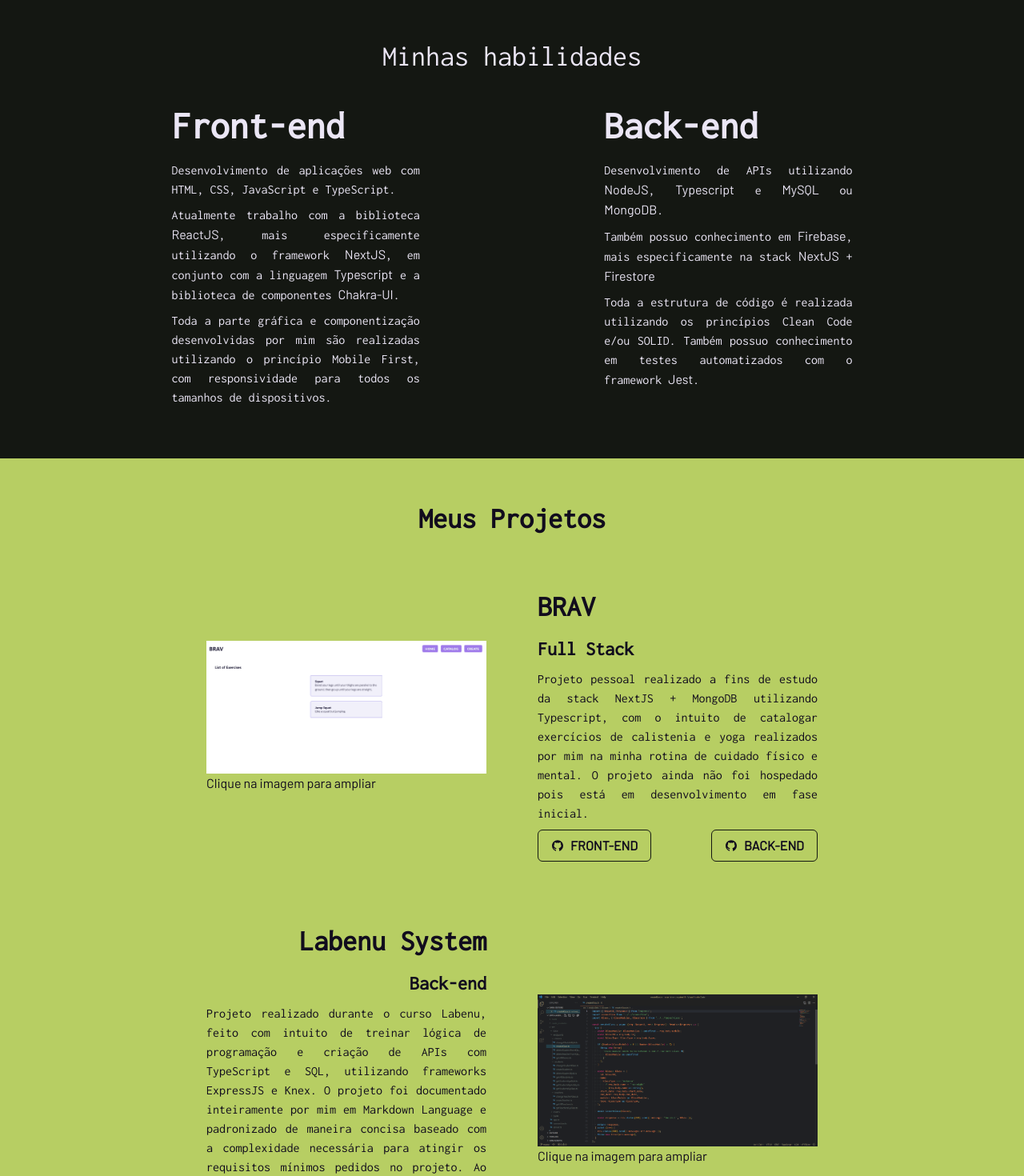
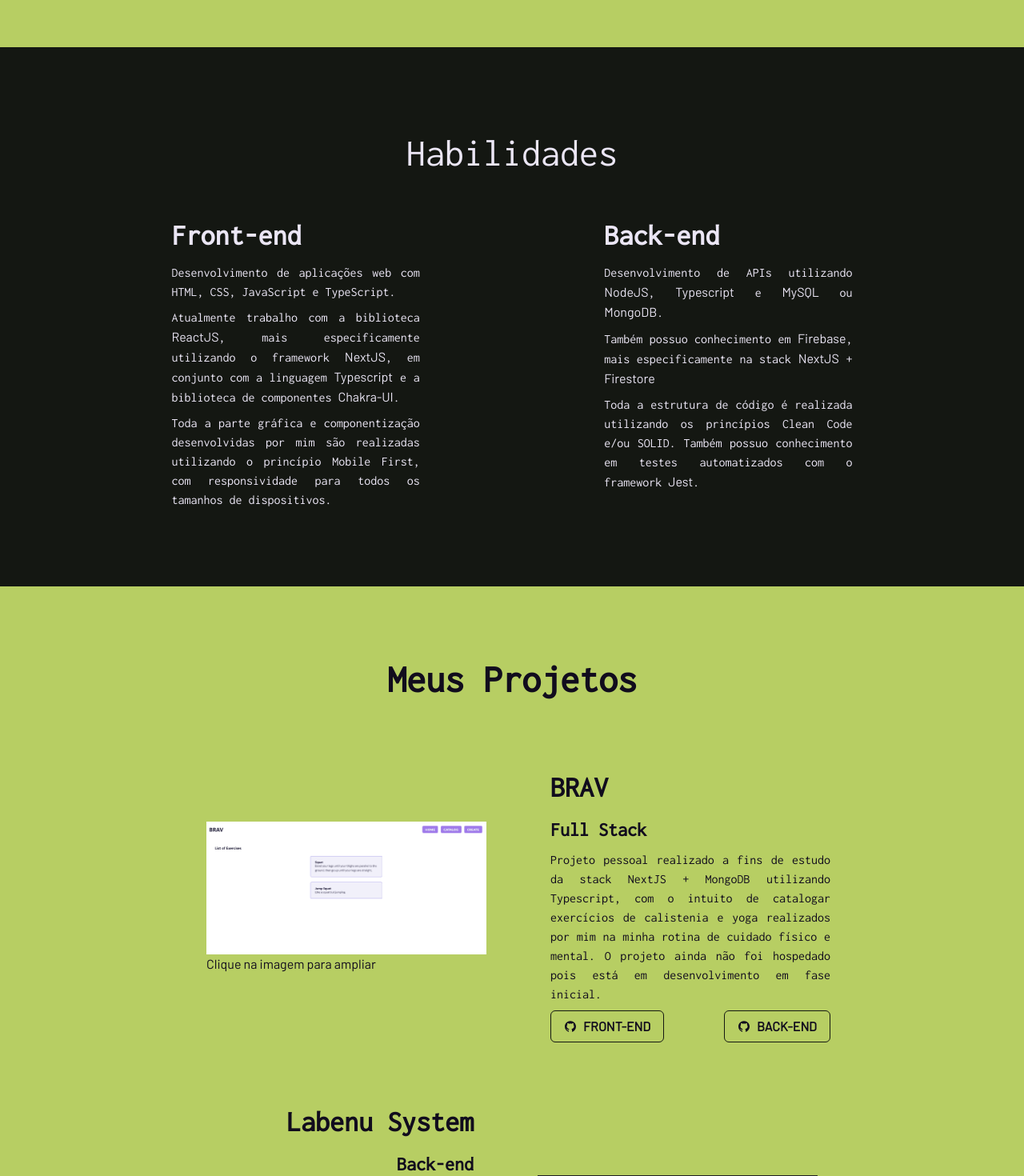
Before and after one commit to cptvictor95/portfolio, a Next.js app: page / in a window 1280 px wide. Shown: the part 1300-2770 px from the top of the page at 80% size. Built offline with nearby package versions, Linux system fonts and the light colour scheme.

Commit message:
add more vertical spacing to sections

```diff
--- a/components/Header.tsx
+++ b/components/Header.tsx
@@ -3,7 +3,6 @@ import { Box, Flex, Text } from '@chakra-ui/layout';
 import { HamburgerIcon } from '@chakra-ui/icons';
 import React from 'react';
 import { Button, IconButton } from '@chakra-ui/button';
-import Link from 'next/link';
 import { Link as SLink } from 'react-scroll';
 
 const Header: React.FC = (props) => {
@@ -62,6 +61,7 @@ const Header: React.FC = (props) => {
             onClick={toggleMenu}
             aria-label="open-menu"
             variant="mobile-menu-btn"
+            fontSize="2xl"
           />
         )}
       </Box>
--- a/sections/Projects.tsx
+++ b/sections/Projects.tsx
@@ -4,8 +4,14 @@ import { AiFillGithub } from 'react-icons/ai';
 
 const Projects = () => {
   return (
-    <Stack as="section" py={12} id="projects" bg="limegreen" color="purple.900">
-      <Text as="h1" fontSize="4xl" fontWeight="semibold" textAlign="center">
+    <Stack as="section" py={16} id="projects" bg="limegreen" color="purple.900">
+      <Text
+        as="h1"
+        fontSize="5xl"
+        py={4}
+        fontWeight="semibold"
+        textAlign="center"
+      >
         Meus Projetos
       </Text>
       <Flex
@@ -20,7 +26,7 @@ const Projects = () => {
           as="aside"
           maxW={{ base: '100%', md: '50%', lg: '50%' }}
           justify="flex-end"
-          px={4}
+          px={8}
         >
           <Link
             href="./projects/exampleBrav.png"
@@ -120,7 +126,7 @@ const Projects = () => {
           as="aside"
           maxW={{ base: '100%', md: '50%', lg: '50%' }}
           justify="flex-start"
-          px={4}
+          px={8}
         >
           <Link
             href="./projects/exampleSystem.png"
@@ -147,7 +153,7 @@ const Projects = () => {
           as="aside"
           maxW={{ base: '100%', md: '50%', lg: '50%' }}
           justify="flex-end"
-          px={4}
+          px={8}
         >
           <Link
             href="./projects/exampleSkibiddy.png"
--- a/sections/Skills.tsx
+++ b/sections/Skills.tsx
@@ -4,15 +4,14 @@ import React from 'react';
 
 const Skills = () => {
   return (
-    <Stack as="section" py={8} id="skills">
+    <Stack as="section" py={16} id="skills">
       <Text
         as="h1"
-        fontSize={{ base: '3xl', md: '4xl', lg: '4xl', xl: '4xl' }}
+        fontSize={{ base: '5xl', md: '5xl', lg: '5xl', xl: '5xl' }}
         textAlign="center"
-        pt={8}
-        py={4}
+        py={8}
       >
-        Minhas habilidades
+        Habilidades
       </Text>
       <Flex
         as="section"
@@ -28,7 +27,7 @@ const Skills = () => {
           pb={8}
         >
           <Stack px={8} textAlign="justify">
-            <Text as="h2" fontSize="5xl" fontWeight="semibold">
+            <Text as="h2" fontSize="4xl" fontWeight="semibold">
               Front-end
             </Text>
             <Text>
@@ -67,7 +66,7 @@ const Skills = () => {
           pb={8}
         >
           <Stack px={8} textAlign="justify">
-            <Text as="h2" fontSize="5xl" fontWeight="semibold">
+            <Text as="h2" fontSize="4xl" fontWeight="semibold">
               Back-end
             </Text>
             <Text>
--- a/sections/SubHero.tsx
+++ b/sections/SubHero.tsx
@@ -13,7 +13,7 @@ const SubHero: React.FC = () => {
       direction={{ base: 'column', md: 'row' }}
       align="center"
       justify={['center', 'space-around', 'space-evenly', 'space-around']}
-      py={8}
+      py={16}
       px={8}
       bg="limegreen"
       color="black"
```
